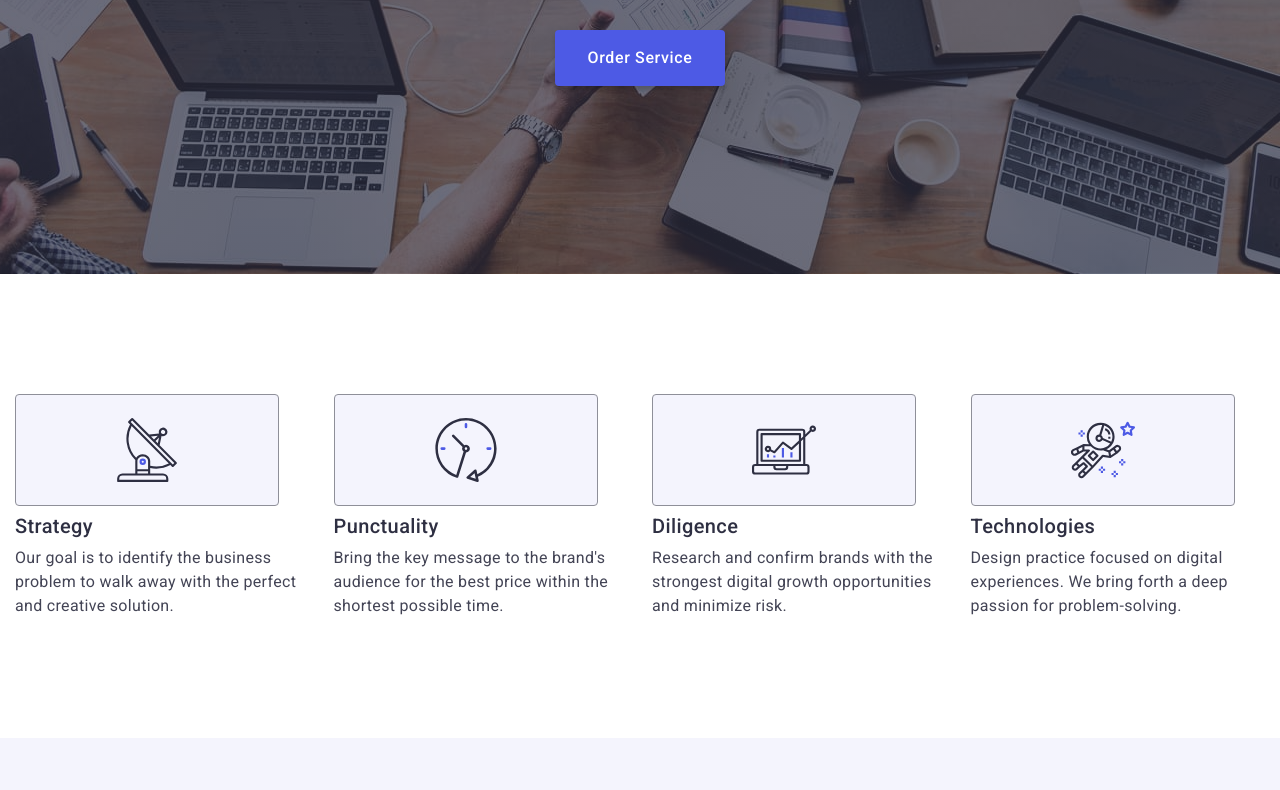
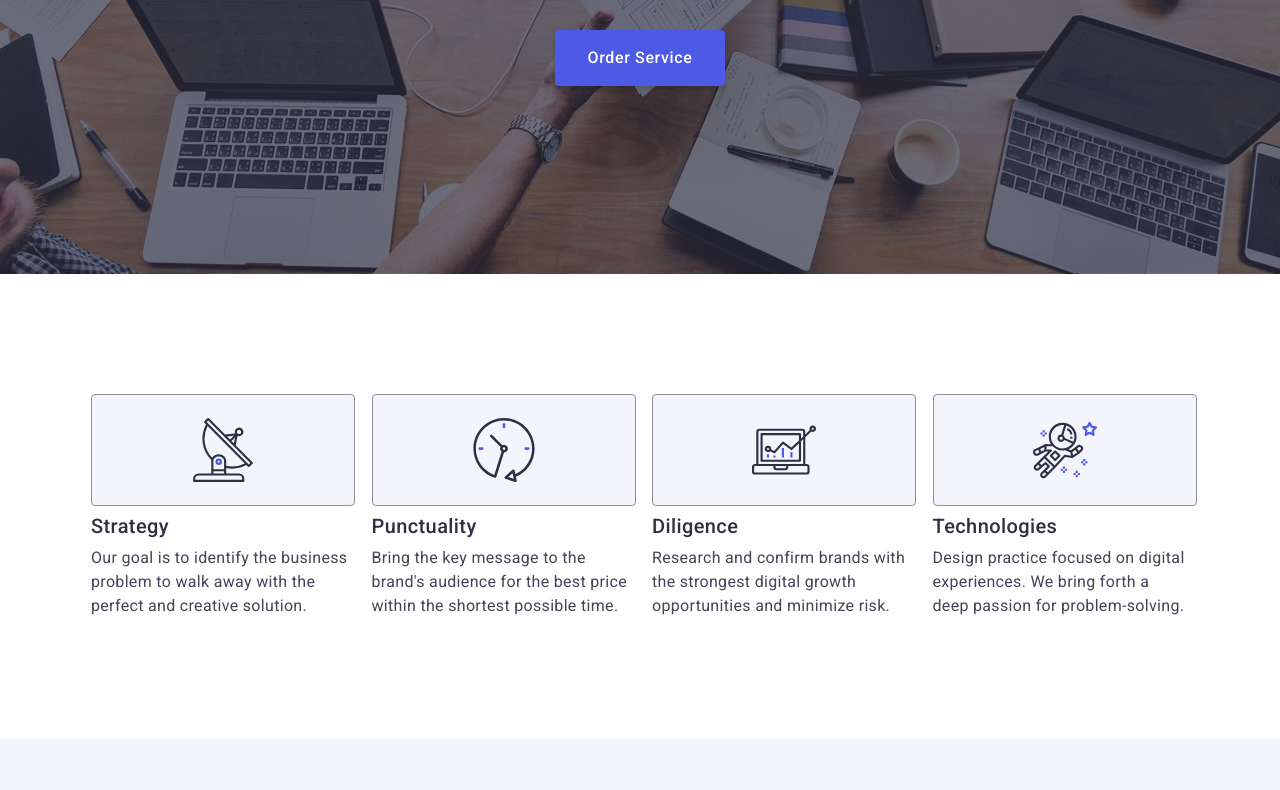
Before and after one commit to dm1trr1y/goit-markup-hw-04, a plain HTML site: page index.html in a window 1280 px wide. Shown: the part 399-1189 px from the top of the page. Drawn offline with nearby package versions, Linux system fonts and the light colour scheme.

Commit message:
Update styles.css

```diff
--- a/css/styles.css
+++ b/css/styles.css
@@ -68,7 +68,7 @@ img {
   max-width: 100%;
 }
 .container {
-  width: 112п8px;
+  width: 1128px;
   margin: 0 auto;
   padding: 0 15px;
 }
```
